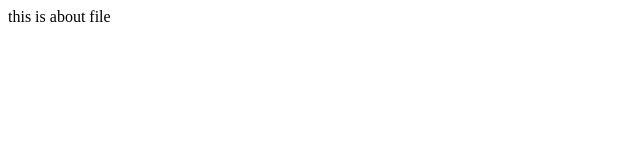
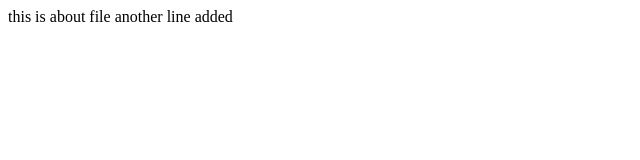
Before and after one commit to bikashkc810/git-class, a plain HTML site: page about.html in a window 1280 px wide. Shown: the whole page, without its empty margins (0-640 px from the left). Drawn offline with Linux system fonts and the light colour scheme.

Commit message:
2 files added gallery and abc.html

```diff
--- a/about.html
+++ b/about.html
@@ -6,5 +6,6 @@
   </head>
   <body>
     this is about file
+    another line added
   </body>
 </html>
```
Also changed, not shown: abc.html (added), gallery.html (added).
